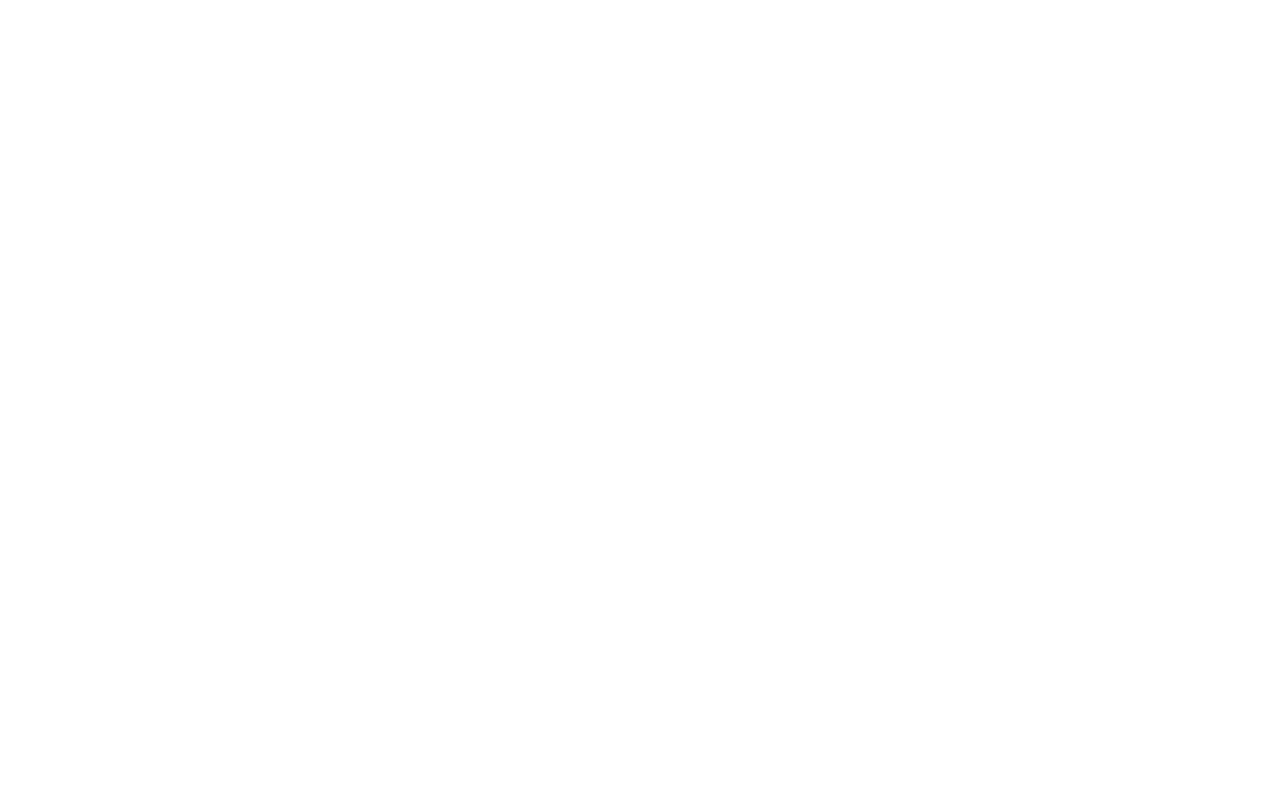
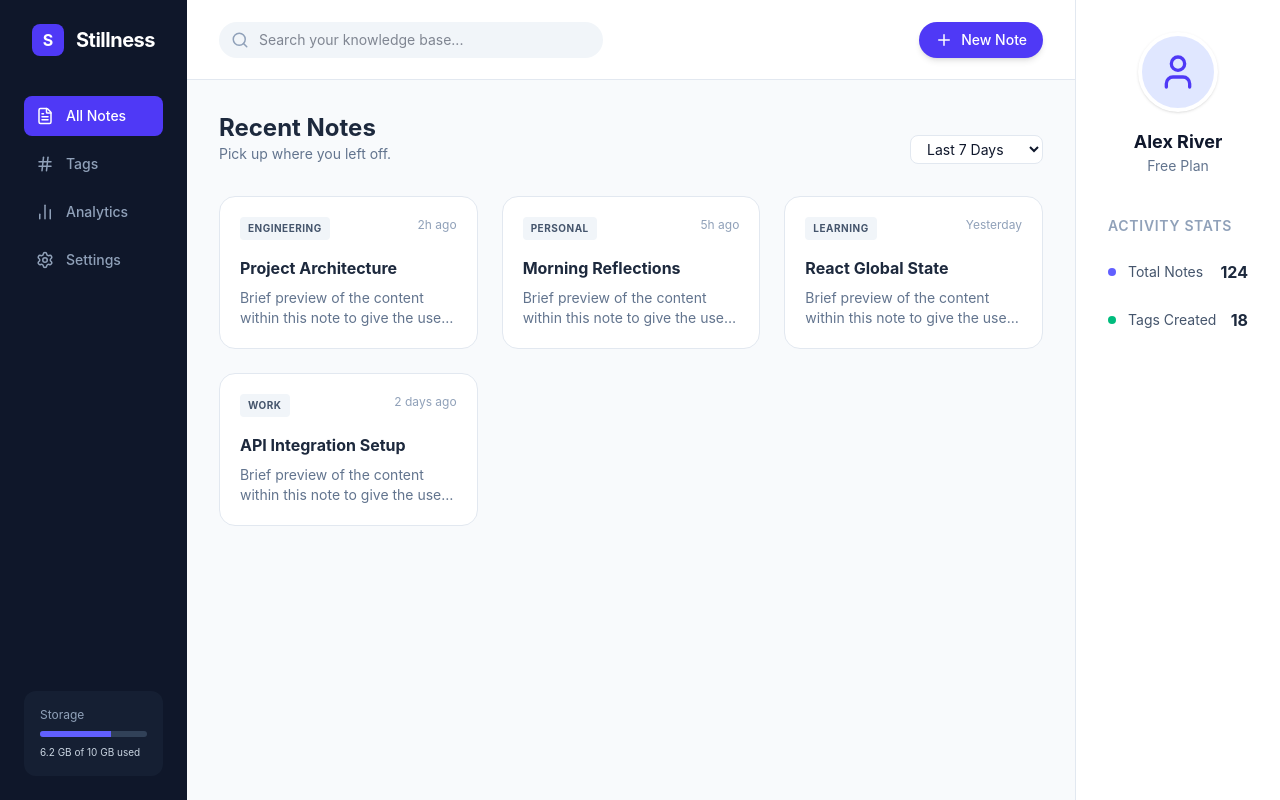
Before and after one commit to ferdhwork1475-rgb/notes-app, a React (Vite) app in the folder frontend/: page /dashboard in a window 1280 px wide. Before the commit this address had no page. Built offline with nearby package versions, Linux system fonts and the light colour scheme; a web font is replaced by a local one.

Commit message:
Moving on

```diff
--- a/frontend/src/App.jsx
+++ b/frontend/src/App.jsx
@@ -19,7 +19,7 @@
             <Route path="/login" element={<Login />} />
             <Route path="/signup" element={<Signup />} />
           </Route>
-          <Route element={<DashLayout />}>
+          <Route path="/dashboard" element={<DashLayout />}>
             <Route index element={<Dashboard />} />{" "}
           </Route>
         </Routes>
--- a/frontend/src/layouts/DashLayout.jsx
+++ b/frontend/src/layouts/DashLayout.jsx
@@ -1,15 +1,34 @@
-import { Outlet } from "react-router-dom"
-import Sidebar from "../components/protected/Sidebar"
+import { Outlet } from "react-router-dom";
+import { User } from "lucide-react";
+import StatItem from "../components/protected/StatItem";
+import Sidebar from "../components/protected/Sidebar";
 
 const DashLayout = () => {
   return (
     <div className="flex h-screen bg-[#f8fafc] text-slate-900 font-sans">
-        <Sidebar />
-        <main>
-            <Outlet />
-        </main>
+      <Sidebar />
+      <main>
+        <Outlet />
+      </main>
+      <section className="w-80 bg-white border-l border-slate-200 p-8 hidden xl:flex flex-col">
+        <div className="flex flex-col items-center text-center mb-10">
+          <div className="w-20 h-20 bg-indigo-100 rounded-full flex items-center justify-center mb-4 border-4 border-white shadow-sm">
+            <User size={40} className="text-indigo-600" />
+          </div>
+          <h3 className="font-bold text-lg">Alex River</h3>
+          <p className="text-slate-500 text-sm">Free Plan</p>
+        </div>
+
+        <div className="space-y-6">
+          <h4 className="font-semibold text-sm uppercase tracking-wider text-slate-400">
+            Activity Stats
+          </h4>
+          <StatItem label="Total Notes" value="124" color="bg-indigo-500" />
+          <StatItem label="Tags Created" value="18" color="bg-emerald-500" />
+        </div>
+      </section>
     </div>
-  )
-}
+  );
+};
 
-export default DashLayout
+export default DashLayout;
--- a/frontend/src/pages/protected/Dashboard.jsx
+++ b/frontend/src/pages/protected/Dashboard.jsx
@@ -1,12 +1,9 @@
 import { Plus, Search, User } from "lucide-react";
 import Sidebar from "../../components/protected/Sidebar";
-import StatItem from "../../components/protected/StatItem";
 import NoteCard from "../../components/protected/NoteCard";
 
 const Dashboard = () => {
   return (
-    <>
-      {/* 2. Main Content Area */}
     <section className="flex-1 flex flex-col overflow-hidden">
       {/* Header / Search */}
       <header className="h-20 border-b border-slate-200 bg-white flex items-center justify-between px-8">
@@ -30,9 +27,7 @@
       <section className="flex-1 overflow-y-auto p-8">
         <div className="flex justify-between items-end mb-8">
           <div>
-              <h2 className="text-2xl font-bold text-slate-800">
-                Recent Notes
-              </h2>
+            <h2 className="text-2xl font-bold text-slate-800">Recent Notes</h2>
             <p className="text-slate-500 text-sm">
               Pick up where you left off.
             </p>
@@ -49,11 +44,7 @@
             tag="Engineering"
             date="2h ago"
           />
-            <NoteCard
-              title="Morning Reflections"
-              tag="Personal"
-              date="5h ago"
-            />
+          <NoteCard title="Morning Reflections" tag="Personal" date="5h ago" />
           <NoteCard
             title="React Global State"
             tag="Learning"
@@ -67,27 +58,6 @@
         </div>
       </section>
     </section>
-
-      {/* 3. Right Profile/Stats Panel */}
-      <section className="w-80 bg-white border-l border-slate-200 p-8 hidden xl:flex flex-col">
-        <div className="flex flex-col items-center text-center mb-10">
-          <div className="w-20 h-20 bg-indigo-100 rounded-full flex items-center justify-center mb-4 border-4 border-white shadow-sm">
-            <User size={40} className="text-indigo-600" />
-          </div>
-          <h3 className="font-bold text-lg">Alex River</h3>
-          <p className="text-slate-500 text-sm">Free Plan</p>
-        </div>
-
-        <div className="space-y-6">
-          <h4 className="font-semibold text-sm uppercase tracking-wider text-slate-400">
-            Activity Stats
-          </h4>
-          <StatItem label="Total Notes" value="124" color="bg-indigo-500" />
-          <StatItem label="Tags Created" value="18" color="bg-emerald-500" />
-          <StatItem label="Shared Links" value="5" color="bg-amber-500" />
-        </div>
-      </section>
-    </>
   );
 };
 
```
Also changed, not shown: frontend/src/components/protected/Sidebar.jsx (+8 -5 lines). Lines whose indentation alone changed are shown as unchanged.
